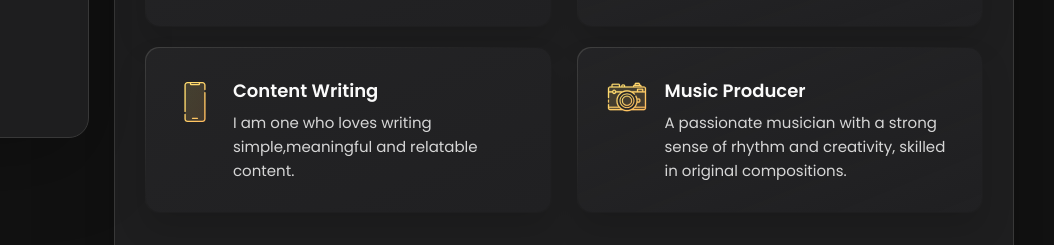
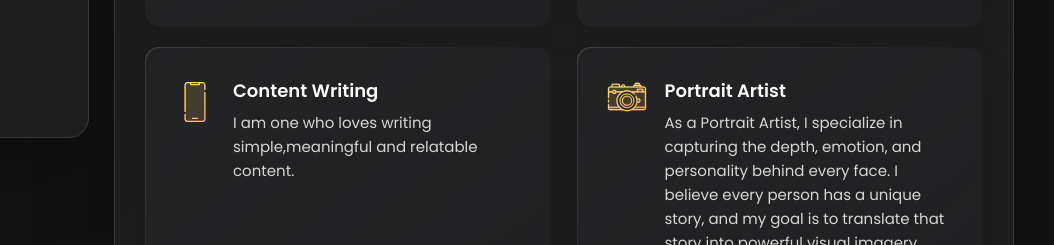
Before and after one commit to alexnikshith/Portfolio, a plain HTML site: page index.html in a window 1280 px wide. Shown: the part 635-880 px from the top of the page, 226-1280 px from the left. Drawn offline with nearby package versions, Linux system fonts and the light colour scheme.

Commit message:
Update index.html

```diff
--- a/index.html
+++ b/index.html
@@ -282,10 +282,10 @@
               </div>
 
               <div class="service-content-box">
-                <h4 class="h4 service-item-title">Music Producer</h4>
+                <h4 class="h4 service-item-title">Portrait Artist</h4>
 
                 <p class="service-item-text">
-                  A passionate musician with a strong sense of rhythm and creativity, skilled in original compositions.
+                  As a Portrait Artist, I specialize in capturing the depth, emotion, and personality behind every face. I believe every person has a unique story, and my goal is to translate that story into powerful visual imagery. Through careful attention to lighting, composition, and expression, I create portraits that feel authentic, natural, and emotionally resonant.
                 </p>
               </div>
 
```
